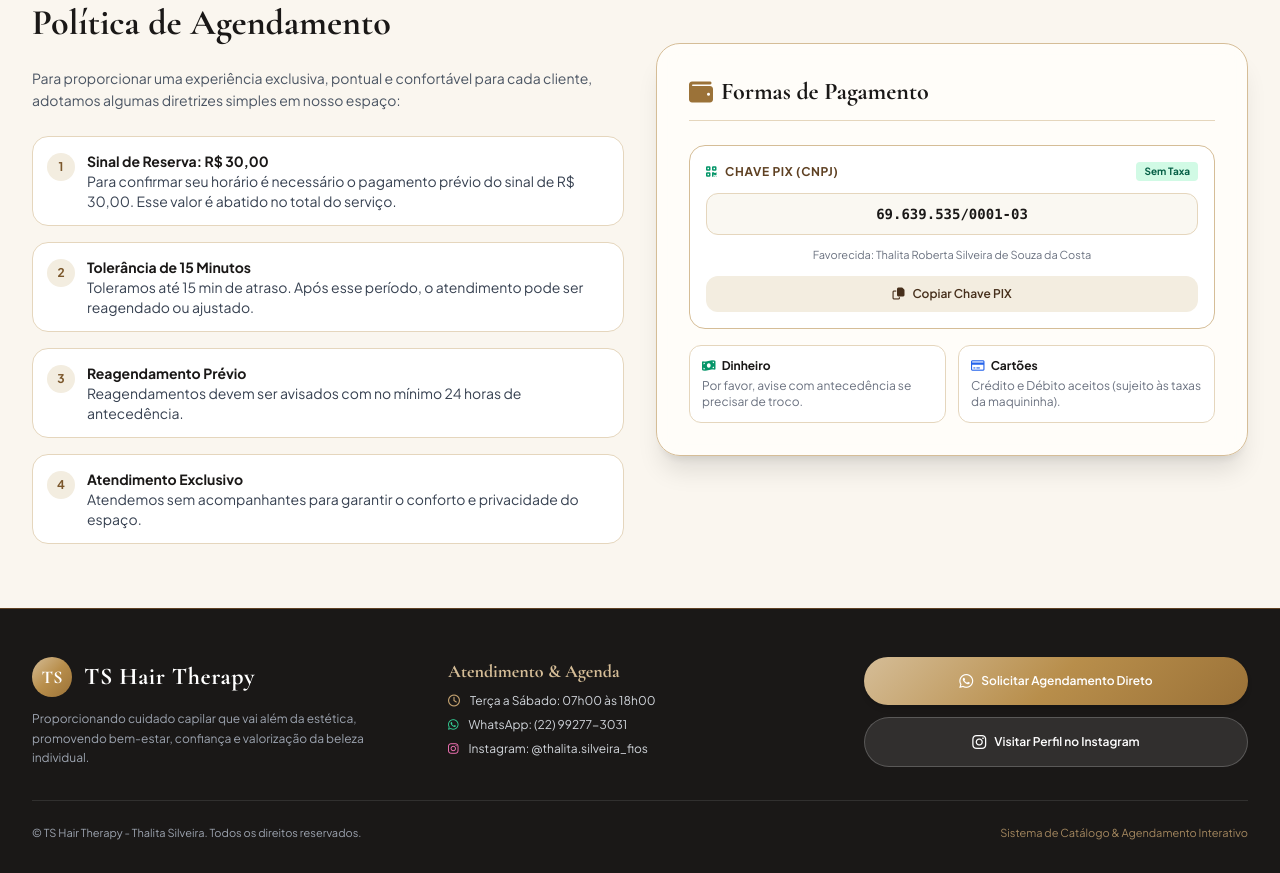
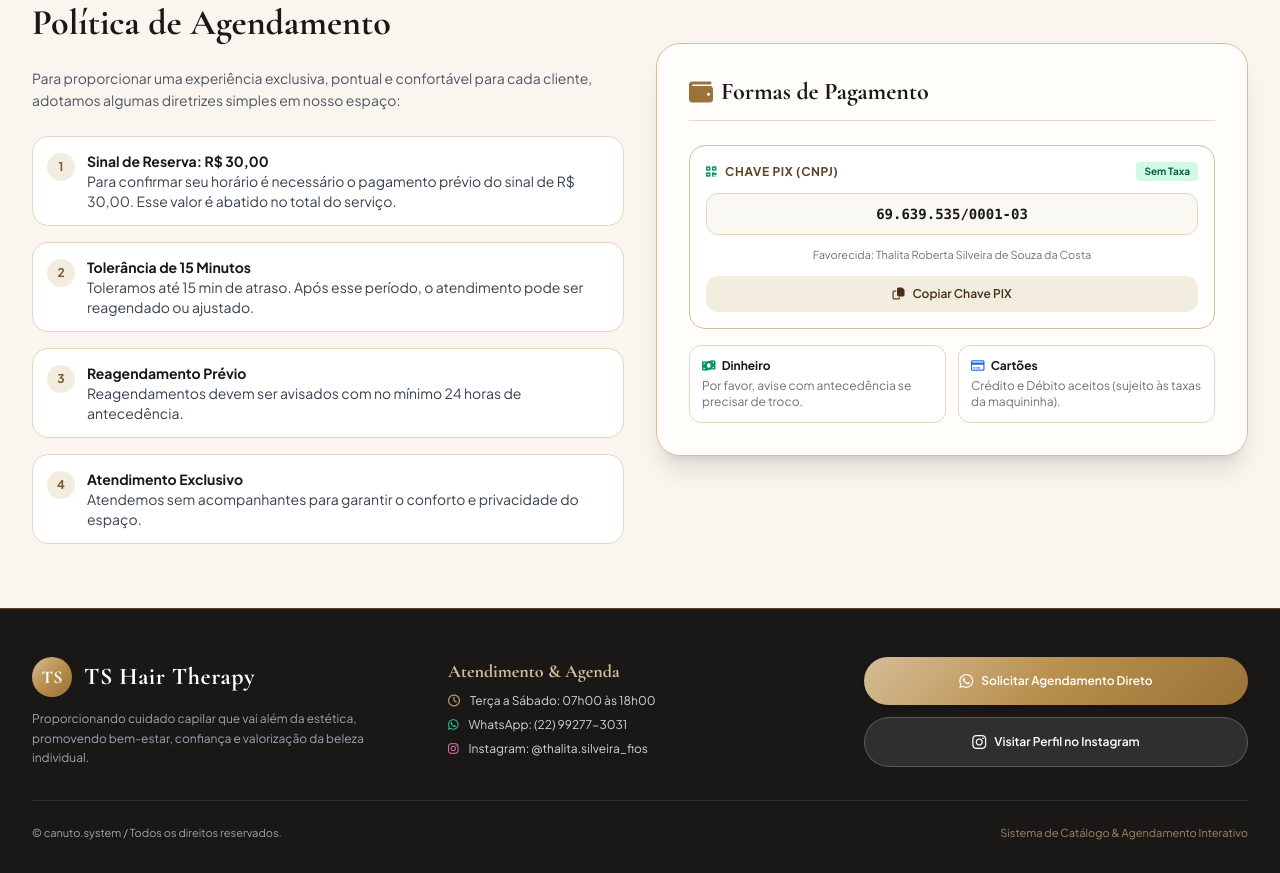
Before and after one commit to brayancanuto2023-hash/TS-Hair-Therapy, a plain HTML site: page index.html in a window 1280 px wide. Shown: the part 3914-4787 px from the top of the page. Drawn offline with nearby package versions, Linux system fonts and the light colour scheme.

Commit message:
Update index.html

```diff
--- a/index.html
+++ b/index.html
@@ -808,7 +808,7 @@
             </div>
 
             <div class="pt-6 text-center text-[11px] text-gray-400 flex flex-col sm:flex-row justify-between items-center gap-2">
-                <p>© TS Hair Therapy - Thalita Silveira. Todos os direitos reservados.</p>
+                <p>© canuto.system / Todos os direitos reservados.</p>
                 <p class="text-gold-400/80">Sistema de Catálogo & Agendamento Interativo</p>
             </div>
         </div>
```
